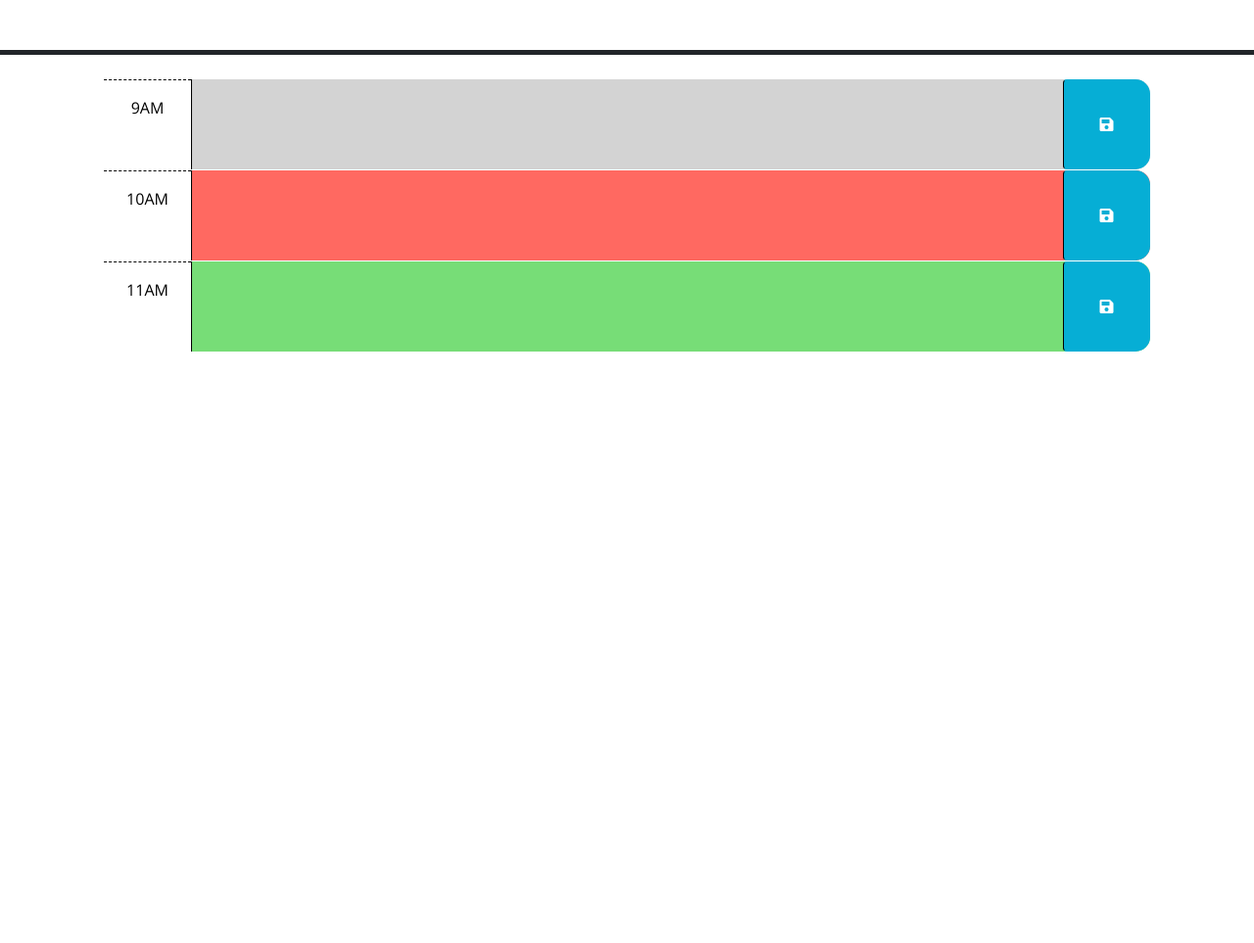
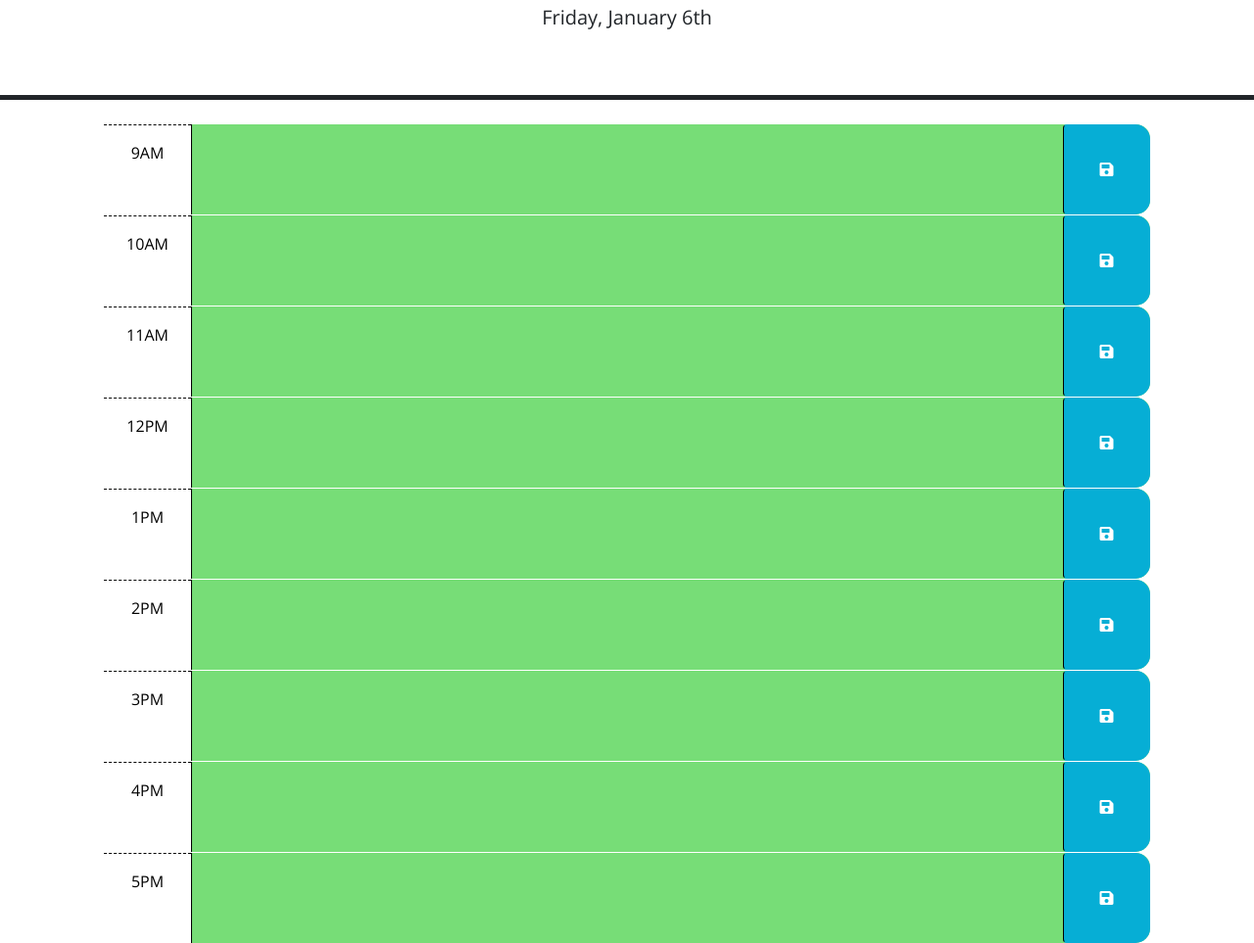
Before and after one commit to agtTwilight/work-day-scheduler, a plain HTML site: page index.html in a window 1280 px wide. Shown: the part 176-1139 px from the top of the page at 98% size. Before the commit the page ends 800 px from the top, so only its background shows below. Drawn offline with nearby package versions, Linux system fonts and the light colour scheme.

Commit message:
time-blocks change on reload

```diff
--- a/index.html
+++ b/index.html
@@ -19,6 +19,19 @@
       rel="stylesheet"
     />
     <link rel="stylesheet" href="style.css" />
+
+    <script
+    src="https://cdn.jsdelivr.net/npm/dayjs@1.11.3/dayjs.min.js"
+    integrity="sha256-iu/zLUB+QgISXBLCW/mcDi/rnf4m4uEDO0wauy76x7U="
+    crossorigin="anonymous"
+  ></script>
+
+  <script
+    src="https://code.jquery.com/jquery-3.5.1.min.js"
+    integrity="sha256-9/aliU8dGd2tb6OSsuzixeV4y/faTqgFtohetphbbj0="
+    crossorigin="anonymous"
+  ></script>
+
     <title>Work Day Scheduler</title>
   </head>
 
@@ -28,7 +41,71 @@
       <p class="lead">A simple calendar app for scheduling your work day</p>
       <p id="currentDay" class="lead"></p>
     </header>
-    <div class="container-lg px-5">
+    <section class="container-lg px-5">
+      <div id="hour-9" class="row time-block " data-hour="9">
+        <div class="col-2 col-md-1 hour text-center py-3">9AM</div>
+        <textarea class="col-8 col-md-10 description" rows="3"> </textarea>
+        <button class="btn saveBtn col-2 col-md-1" aria-label="save">
+          <i class="fas fa-save" aria-hidden="true"></i>
+        </button>
+      </div>
+      <div id="hour-10" class="row time-block " data-hour="10">
+        <div class="col-2 col-md-1 hour text-center py-3">10AM</div>
+        <textarea class="col-8 col-md-10 description" rows="3"> </textarea>
+        <button class="btn saveBtn col-2 col-md-1" aria-label="save">
+          <i class="fas fa-save" aria-hidden="true"></i>
+        </button>
+      </div>
+      <div id="hour-11" class="row time-block " data-hour="11">
+        <div class="col-2 col-md-1 hour text-center py-3">11AM</div>
+        <textarea class="col-8 col-md-10 description" rows="3"> </textarea>
+        <button class="btn saveBtn col-2 col-md-1" aria-label="save">
+          <i class="fas fa-save" aria-hidden="true"></i>
+        </button>
+      </div>
+      <div id="hour-12" class="row time-block " data-hour="12">
+        <div class="col-2 col-md-1 hour text-center py-3">12PM</div>
+        <textarea class="col-8 col-md-10 description" rows="3"> </textarea>
+        <button class="btn saveBtn col-2 col-md-1" aria-label="save">
+          <i class="fas fa-save" aria-hidden="true"></i>
+        </button>
+      </div>
+      <div id="hour-13" class="row time-block " data-hour="13">
+        <div class="col-2 col-md-1 hour text-center py-3">1PM</div>
+        <textarea class="col-8 col-md-10 description" rows="3"> </textarea>
+        <button class="btn saveBtn col-2 col-md-1" aria-label="save">
+          <i class="fas fa-save" aria-hidden="true"></i>
+        </button>
+      </div>
+      <div id="hour-14" class="row time-block " data-hour="14">
+        <div class="col-2 col-md-1 hour text-center py-3">2PM</div>
+        <textarea class="col-8 col-md-10 description" rows="3"> </textarea>
+        <button class="btn saveBtn col-2 col-md-1" aria-label="save">
+          <i class="fas fa-save" aria-hidden="true"></i>
+        </button>
+      </div>
+      <div id="hour-15" class="row time-block " data-hour="15">
+        <div class="col-2 col-md-1 hour text-center py-3">3PM</div>
+        <textarea class="col-8 col-md-10 description" rows="3"> </textarea>
+        <button class="btn saveBtn col-2 col-md-1" aria-label="save">
+          <i class="fas fa-save" aria-hidden="true"></i>
+        </button>
+      </div>
+      <div id="hour-16" class="row time-block " data-hour="16">
+        <div class="col-2 col-md-1 hour text-center py-3">4PM</div>
+        <textarea class="col-8 col-md-10 description" rows="3"> </textarea>
+        <button class="btn saveBtn col-2 col-md-1" aria-label="save">
+          <i class="fas fa-save" aria-hidden="true"></i>
+        </button>
+      </div>
+      <div id="hour-17" class="row time-block " data-hour="17">
+        <div class="col-2 col-md-1 hour text-center py-3">5PM</div>
+        <textarea class="col-8 col-md-10 description" rows="3"> </textarea>
+        <button class="btn saveBtn col-2 col-md-1" aria-label="save">
+          <i class="fas fa-save" aria-hidden="true"></i>
+        </button>
+      </div>
+    </section>
       <!-- Use class for "past", "present", and "future" to apply styles to the
         time-block divs accordingly. The javascript will need to do this by
         adding/removing these classes on each div by comparing the hour in the
@@ -40,31 +117,31 @@
         -->
 
       <!-- Example of a past time block. The "past" class adds a gray background color. -->
-      <div id="hour-9" class="row time-block past">
+      <!-- <div id="hour-9" class="row time-block past">
         <div class="col-2 col-md-1 hour text-center py-3">9AM</div>
         <textarea class="col-8 col-md-10 description" rows="3"> </textarea>
         <button class="btn saveBtn col-2 col-md-1" aria-label="save">
           <i class="fas fa-save" aria-hidden="true"></i>
         </button>
-      </div>
+      </div> -->
 
       <!-- Example of a a present time block. The "present" class adds a red background color. -->
-      <div id="hour-10" class="row time-block present">
+      <!-- <div id="hour-10" class="row time-block present">
         <div class="col-2 col-md-1 hour text-center py-3">10AM</div>
         <textarea class="col-8 col-md-10 description" rows="3"> </textarea>
         <button class="btn saveBtn col-2 col-md-1" aria-label="save">
           <i class="fas fa-save" aria-hidden="true"></i>
         </button>
-      </div>
+      </div> -->
 
       <!-- Example of a future time block. The "future" class adds a green background color. -->
-      <div id="hour-11" class="row time-block future">
+      <!-- <div id="hour-11" class="row time-block future">
         <div class="col-2 col-md-1 hour text-center py-3">11AM</div>
         <textarea class="col-8 col-md-10 description" rows="3"> </textarea>
         <button class="btn saveBtn col-2 col-md-1" aria-label="save">
           <i class="fas fa-save" aria-hidden="true"></i>
         </button>
-      </div>
+      </div> -->
 
     <script src="https://code.jquery.com/jquery-3.4.1.min.js"></script>
     <script
--- a/script.js
+++ b/script.js
@@ -1,6 +1,26 @@
 // Wrap all code that interacts with the DOM in a call to jQuery to ensure that
 // the code isn't run until the browser has finished rendering all the elements
 // in the html.
+var currentDay = $("#currentDay")
+var currentDate = dayjs()
+var currentTime = dayjs().format("H")
+var timeBlocks = $(".time-block")
+var count = 9
+
+timeBlocks.each(function(){
+  if (count < currentTime) {
+    $(this).addClass("past")
+  } else if (count == currentTime) {
+    $(this).addClass("present")
+  } else {
+    $(this).addClass("future")
+  }
+  count++
+})
+
+// make it so the th rd or st is correct
+currentDay.text(currentDate.format("dddd, MMMM D[th]"))
+
 $(function () {
   // TODO: Add a listener for click events on the save button. This code should
   // use the id in the containing time-block as a key to save the user input in
```
